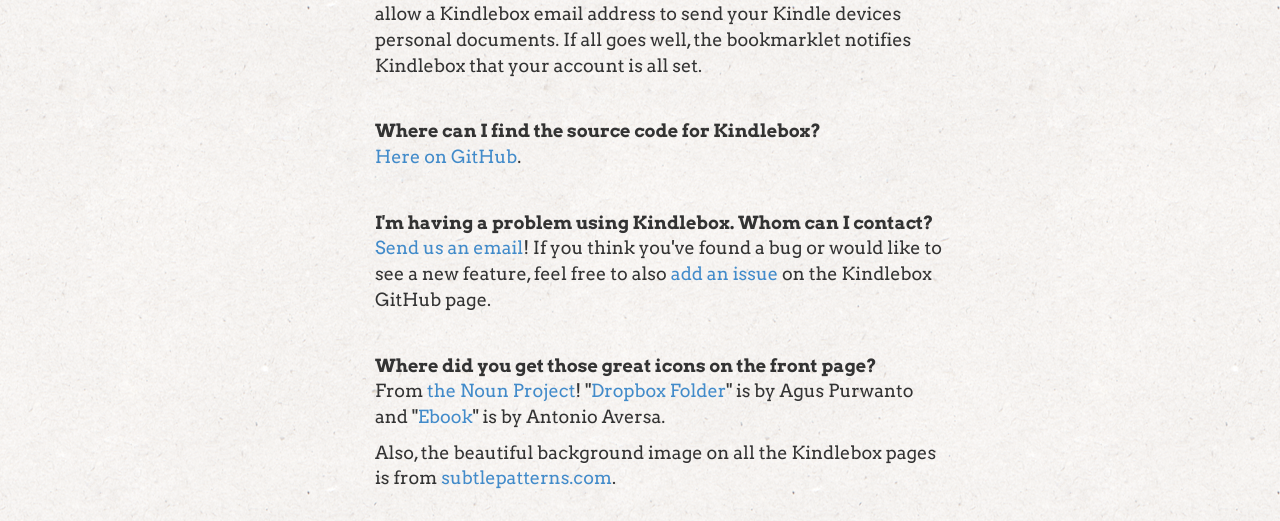
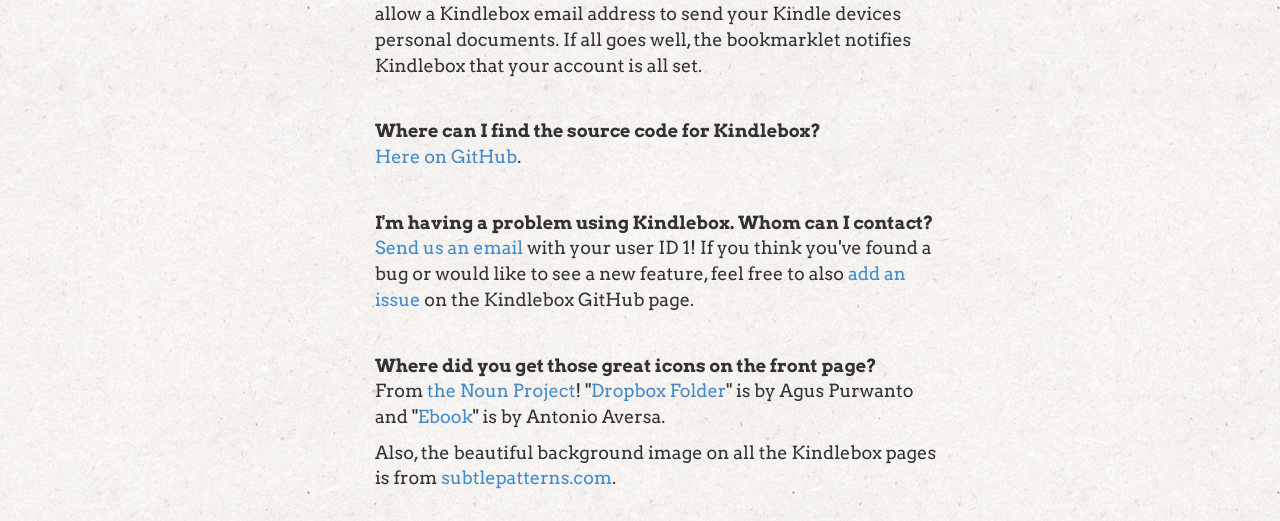
Before and after one commit to stephanie-wang/kindlebox, a Flask app: page /about in a window 1280 px wide. Shown: the part 2461-2982 px from the top of the page. Run offline with Flask 2, Linux system fonts and the light colour scheme; the visitor is signed in with stand-in values (Sample User, id 1); data comes from the database, SQL or seed files in the repository; parts of the project's set-up code (start-up, migrations or seed data) failed here and were passed over; some libraries are stand-ins or nearby versions.

Commit message:
include user ID with email

```diff
--- a/app/templates/about.html
+++ b/app/templates/about.html
@@ -185,7 +185,7 @@
       I'm having a problem using Kindlebox. Whom can I contact?
     </b>
     <p>
-    <a href="mailto:swang93@mit.edu">Send us an email</a>! If you
+    <a href="mailto:swang93@mit.edu">Send us an email</a> {% if logged_in %}with your user ID {{ user_id }}{% endif %}! If you
     think you've found a bug or would like to see a new feature, feel free to
     also <a href="https://github.com/stephanie-wang/kindlebox/issues">add an
     issue</a> on the Kindlebox GitHub page.
--- a/app/templates/error.html
+++ b/app/templates/error.html
@@ -12,7 +12,7 @@
   </h2>
 </div>
 <div>
-  If you think this is an issue with Kindlebox, <a href="mailto:swang93@mit.edu">shoot us an email</a>!
+  If you think this is an issue with Kindlebox, <a href="mailto:swang93@mit.edu">shoot us an email</a>!{% if logged_in %} Please include your user ID <b>{{ user_id }}</b>!{% endif %}
 </div>
 
 {% endblock %}
```
